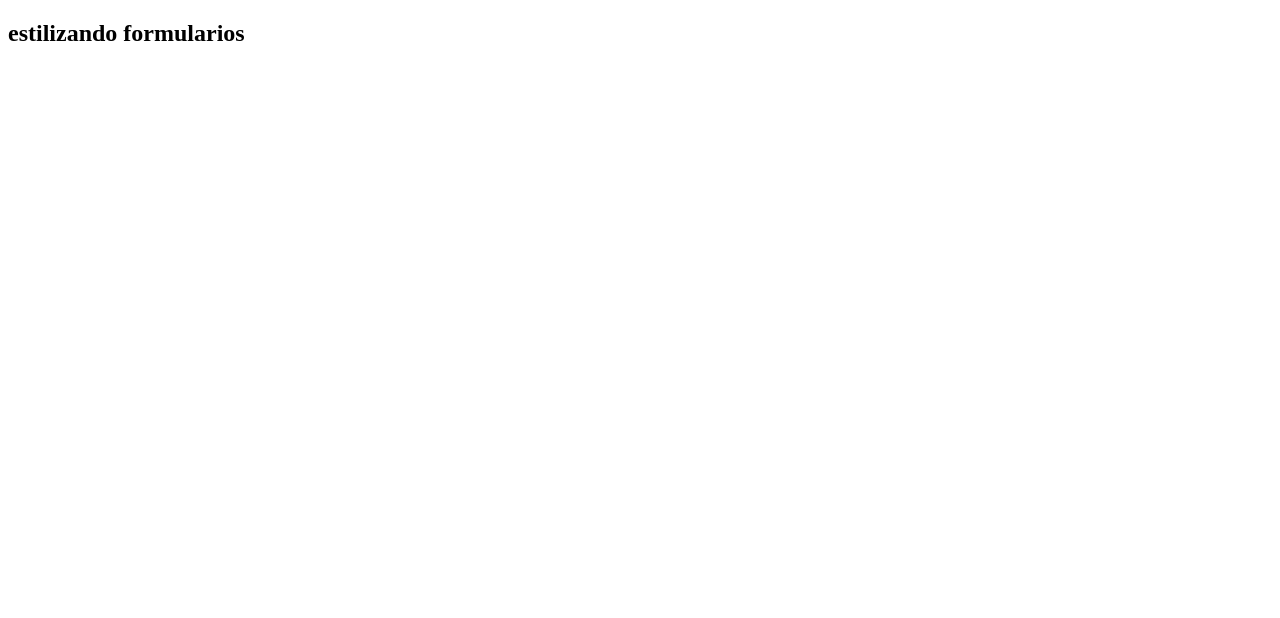
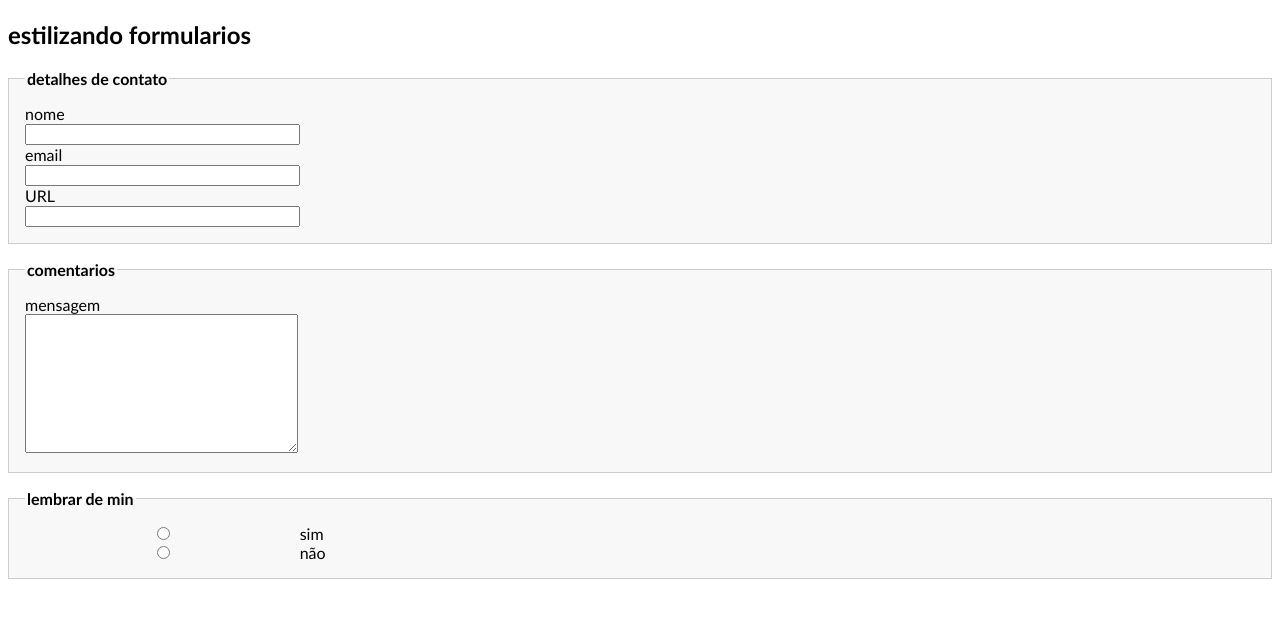
Before and after one commit to igor98santos/css3-interm-diario-e-avan-ado, a plain HTML site: page estilizando formulários/index.html in a window 1280 px wide. Drawn offline with Linux system fonts and the light colour scheme.

Commit message:
parte um

```diff
--- a/estilizando formulários/index.html
+++ b/estilizando formulários/index.html
@@ -10,6 +10,46 @@
 <body>
     <h2>estilizando formularios</h2>
 
+    <form action="">
+        <fieldset>
+            <legend>detalhes de contato</legend>
 
+            <div>
+                <label for="nome">nome</label>
+                <input type="text" name="nome" id="nome">
+            </div>
+
+            <div>
+                <label for="email">email</label>
+                <input type="text" name="email" id="email">
+            </div>
+
+            <div>
+                <label for="url">URL</label>
+                <input type="text" name="url" id="url">
+            </div>
+        </fieldset>
+
+        <fieldset>
+            <legend>comentarios</legend>
+            <div>
+                <label for="mensagem">mensagem</label>
+                <textarea name="mensagen" id="mensagem"></textarea>
+            </div>
+        </fieldset>
+
+        <fieldset>
+            <legend>lembrar de min</legend>
+           <div>
+            <label>
+                <input type="radio" name="lembrar" id="sim">sim
+            </label>
+           </div>
+
+           <label>
+            <input type="radio" name="lembrar" id="nao">não
+        </label>
+        </fieldset>
+    </form>
 </body>
 </html>
--- a/estilizando formulários/style.css
+++ b/estilizando formulários/style.css
@@ -0,0 +1,38 @@
+body{
+    font-family: 'Trebuchet MS', 'Lucida Sans Unicode', 'Lucida Grande', 'Lucida Sans', Arial, sans-serif;
+}
+fieldset{
+    margin: 1em 0;
+    padding: 1em;
+    border: 1px solid #ccc;
+    background: #f8f8f8;
+}
+
+legend{
+    font-weight: bold;
+
+}
+
+label{
+    display: block;
+    cursor: pointer;
+
+}
+
+input{
+
+    width: 20em;
+}
+
+textarea{
+    width: 20em;
+    height: 10em;
+}
+
+input.radio, input.checkbox, input.submit{
+    width: auto;
+}
+
+.radio {
+    margin-right: 1em;
+}
```
